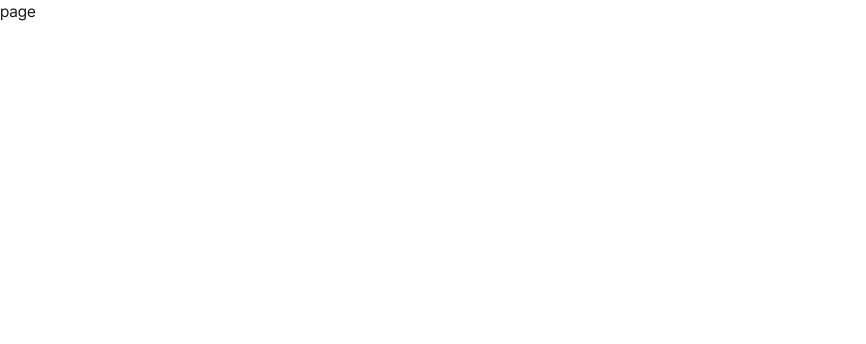
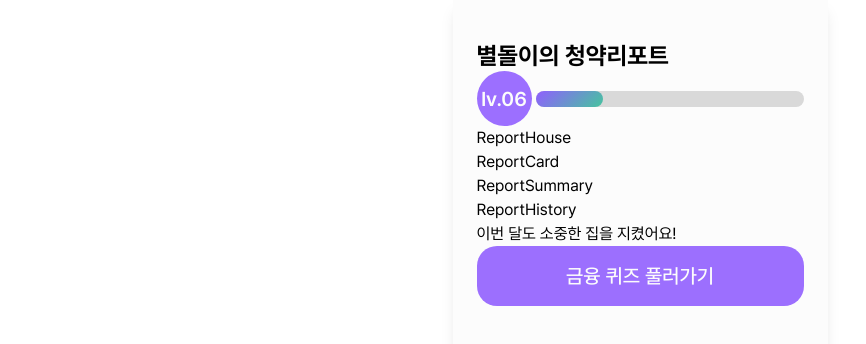
Before and after one commit to hana-connect/frontend, a Next.js app: page /house in a window 1280 px wide. Shown: the top 344 px of the page, without its empty margins (0-866 px from the left). Built offline with nearby package versions, Linux system fonts and the light colour scheme.

Commit message:
feat(house): progress 컴포넌트 구현
집 게이지 페이지 구현

HF-4

```diff
--- /dev/null
+++ b/src/app/house/_components/ProgressBar.tsx
@@ -0,0 +1,24 @@
+type ProgressBarProps = {
+  level: number;
+  month: number;
+};
+
+function ProgressBar({ level, month }: ProgressBarProps) {
+  const percentage = Math.min(Math.max((month / 12) * 100, 0), 100);
+
+  return (
+    <div className="flex flex-row gap-1 items-center">
+      <div className="bg-brand-purple-1 w-[55px] h-[55px] flex items-center justify-center rounded-full text-white text-title-20-sb">
+        lv.{String(level).padStart(2, "0")}
+      </div>
+      <div className="flex-1 h-4 rounded-full bg-grey-4 relative">
+        <div
+          className="h-full rounded-full bg-brand-gradient-1"
+          style={{ width: `${percentage}%` }}
+        />
+      </div>
+    </div>
+  );
+}
+
+export default ProgressBar;
--- /dev/null
+++ b/src/app/house/_components/ReportCard.tsx
@@ -0,0 +1,5 @@
+function ReportCard() {
+  return <div>ReportCard</div>;
+}
+
+export default ReportCard;
--- /dev/null
+++ b/src/app/house/_components/ReportHistory.tsx
@@ -0,0 +1,5 @@
+function ReportHistory() {
+  return <div>ReportHistory</div>;
+}
+
+export default ReportHistory;
--- /dev/null
+++ b/src/app/house/_components/ReportHouse.tsx
@@ -0,0 +1,5 @@
+function ReportHouse() {
+  return <div>ReportHouse</div>;
+}
+
+export default ReportHouse;
--- /dev/null
+++ b/src/app/house/_components/ReportSummary.tsx
@@ -0,0 +1,5 @@
+function ReportSummary() {
+  return <div>ReportSummary</div>;
+}
+
+export default ReportSummary;
--- a/src/app/house/page.tsx
+++ b/src/app/house/page.tsx
@@ -1,5 +1,27 @@
+import Button from "@/common/components/button/Button";
+import ProgressBar from "./_components/ProgressBar";
+import ReportCard from "./_components/ReportCard";
+import ReportHistory from "./_components/ReportHistory";
+import ReportHouse from "./_components/ReportHouse";
+import ReportSummary from "./_components/ReportSummary";
+
 function page() {
-  return <div>page</div>;
+  return (
+    <main className="py-10 px-6">
+      <h1 className="text-heading-24-b">별돌이의 청약리포트</h1>
+      <ProgressBar level={6} month={3} />
+      <ReportHouse />
+      <ReportCard />
+      <ReportSummary />
+      <ReportHistory />
+      <section>
+        <p>이번 달도 소중한 집을 지켰어요!</p>
+        <Button size="L" variant="active">
+          금융 퀴즈 풀러가기
+        </Button>
+      </section>
+    </main>
+  );
 }
 
 export default page;
--- a/src/app/layout.tsx
+++ b/src/app/layout.tsx
@@ -13,7 +13,11 @@ export default function RootLayout({
 }>) {
   return (
     <html lang="ko" className="h-full antialiased">
-      <body className="min-h-full flex flex-col">{children}</body>
+      <body className="min-h-full flex flex-col items-center">
+        <div className="w-full max-w-[375px] min-h-screen text-black bg-white shadow-lg overflow-x-hidden">
+          {children}
+        </div>
+      </body>
     </html>
   );
 }
```
